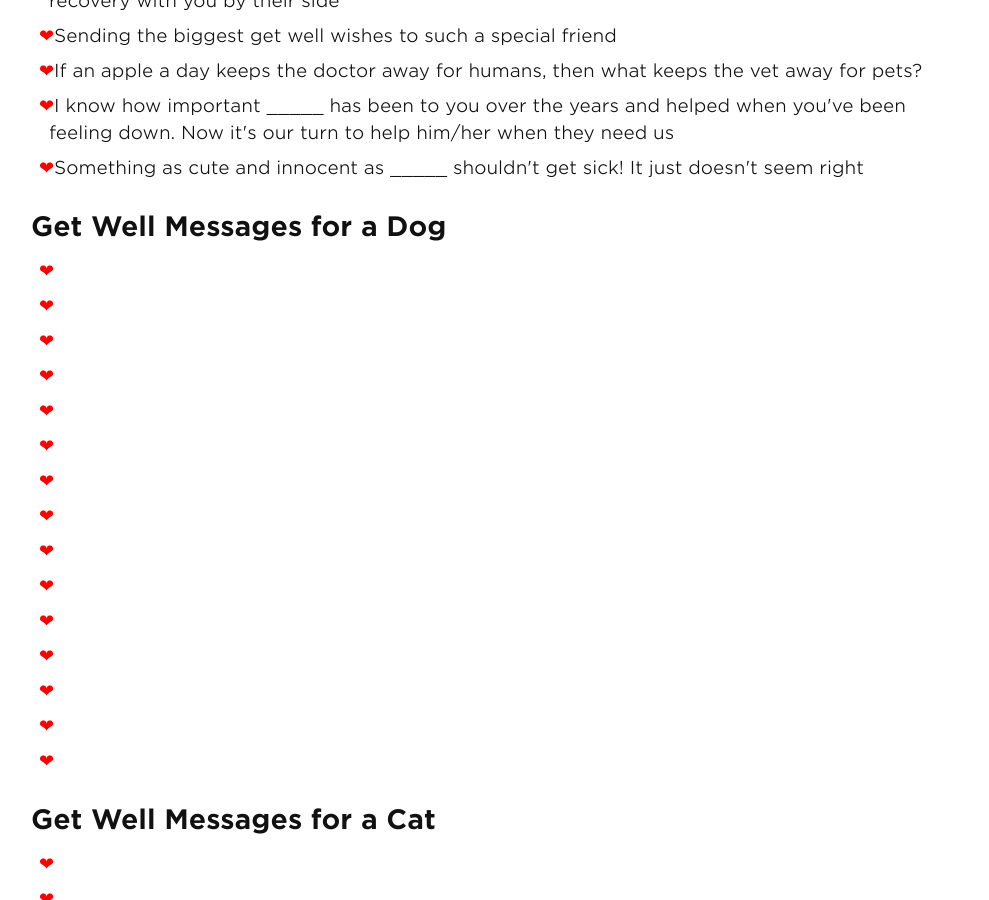
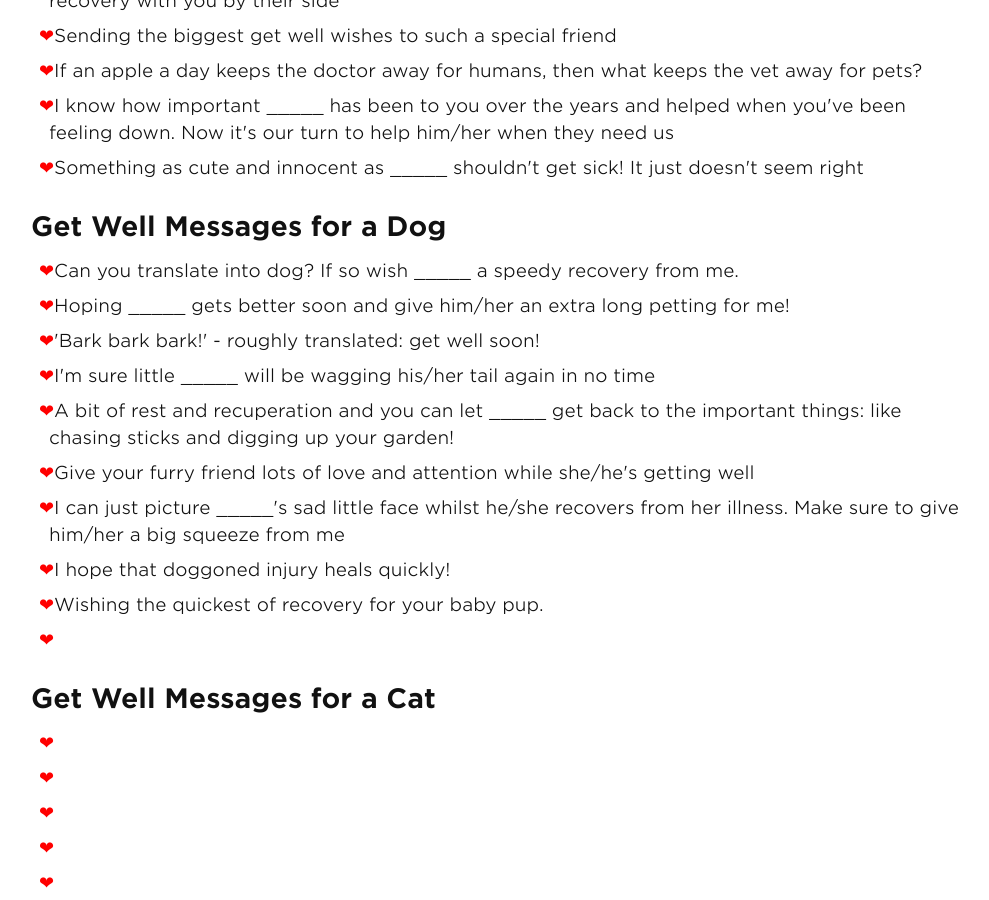
Before and after one commit to andyml123/andyml123.github.io, a Jekyll site: the page built from get-well-soon-messages-for-a-pet.md, in a window 1280 px wide and 900 px high, scrolled down 1101 px. Shown: the whole window, without its empty margins (139-1128 px from the left). Built offline with Jekyll 4.4.1, drawn with Linux system fonts in a browser that asks for light colours.

Commit message:
Update get-well-soon-messages-for-a-pet.md

```diff
--- a/get-well-soon-messages-for-a-pet.md
+++ b/get-well-soon-messages-for-a-pet.md
@@ -40,20 +40,15 @@ If you aren't sure what to write in a pet get well card then take a look at the
 <h2>Get Well Messages for a Dog</h2>
 
 <ul class="heart">
-<li></li>
-<li></li>
-<li></li>
-<li></li>
-<li></li>
-<li></li>
-<li></li>
-<li></li>
-<li></li>
-<li></li>
-<li></li>
-<li></li>
-<li></li>
-<li></li>
+<li>Can you translate into dog? If so wish _____ a speedy recovery from me.</li>
+<li>Hoping _____ gets better soon and give him/her an extra long petting for me!</li>
+<li>'Bark bark bark!' - roughly translated: get well soon!</li>
+<li>I'm sure little _____ will be wagging his/her tail again in no time </li>
+<li>A bit of rest and recuperation and you can let _____ get back to the important things: like chasing sticks and digging up your garden!</li>
+<li>Give your furry friend lots of love and attention while she/he's getting well</li>
+<li>I can just picture _____'s sad little face whilst he/she recovers from her illness. Make sure to give him/her a big squeeze from me</li>
+<li>I hope that doggoned injury heals quickly!</li>
+<li>Wishing the quickest of recovery for your baby pup.</li>
 <li></li>
 </ul>
 
```
